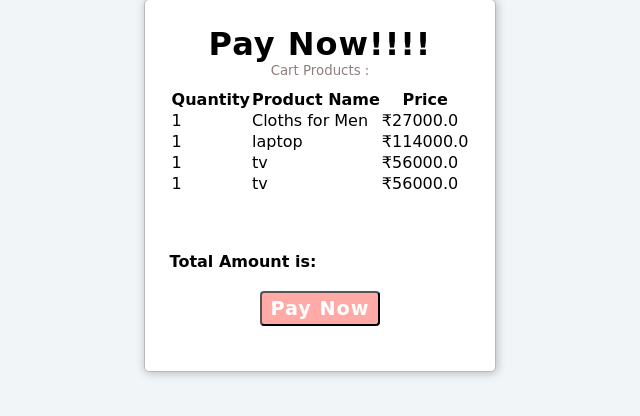
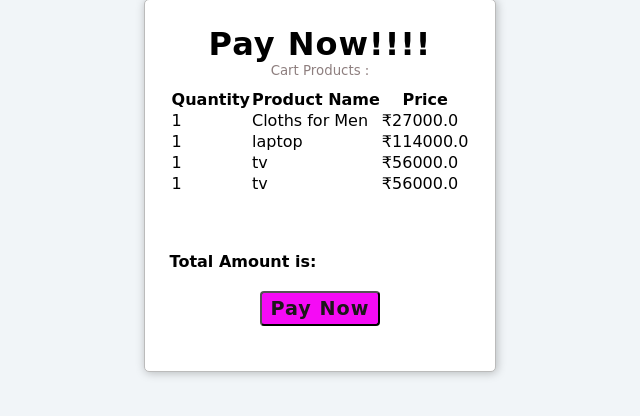
Before and after one commit to tanmayvyas89/Tanmay_vyas_Django_project, a Django app: template myapp/templates/checkout.html in a window 1280 px wide. Shown: the part 215-631 px from the top of the page, without its empty margins (320-960 px from the left). Run offline with Django 4.2, Linux system fonts and the light colour scheme; the template is opened without the code that fills it: values that come from a table or form of the project are taken from there, others are empty; data comes from the database, SQL or seed files in the repository; both versions use the stored data as it was after the commit; some libraries are stand-ins or nearby versions.

Commit message:
'uploaded_project'

```diff
--- a/myapp/templates/checkout.html
+++ b/myapp/templates/checkout.html
@@ -48,8 +48,8 @@
 		border-radius: 4px;
 		cursor: pointer;
 		padding: 4px 8px;
-		background-color: #ffaaa7;
-		color: white;
+		background-color: #f50bf5;
+		color: rgb(27, 24, 24);
 		font-size: 1.2em;
 		font-weight: 600;
 		letter-spacing: 1px;
```
Also changed, not shown: db.sqlite3.
